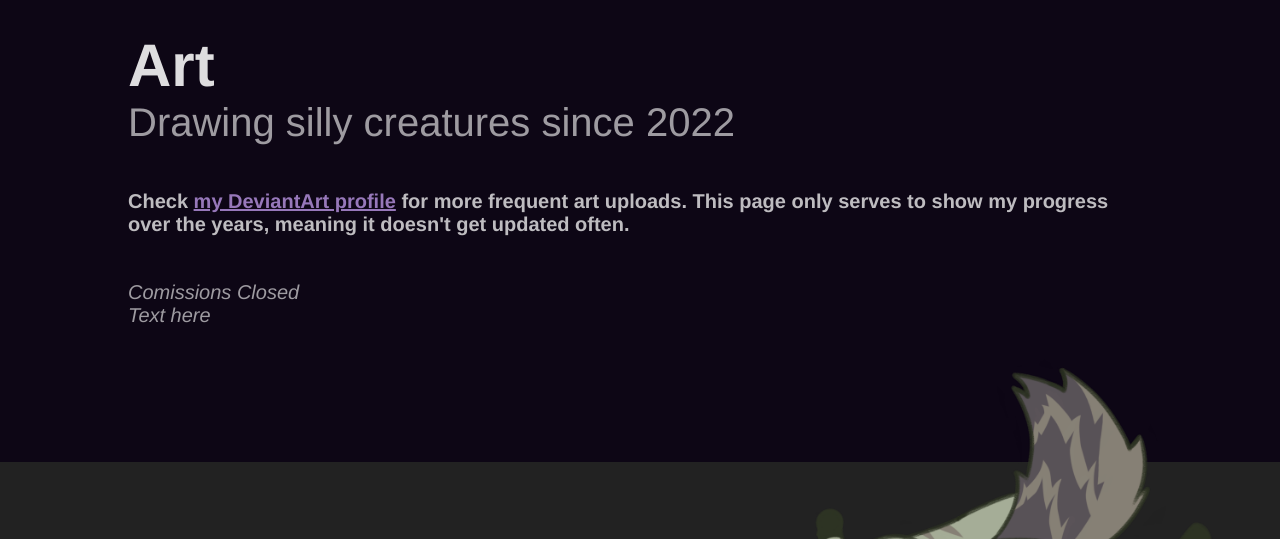
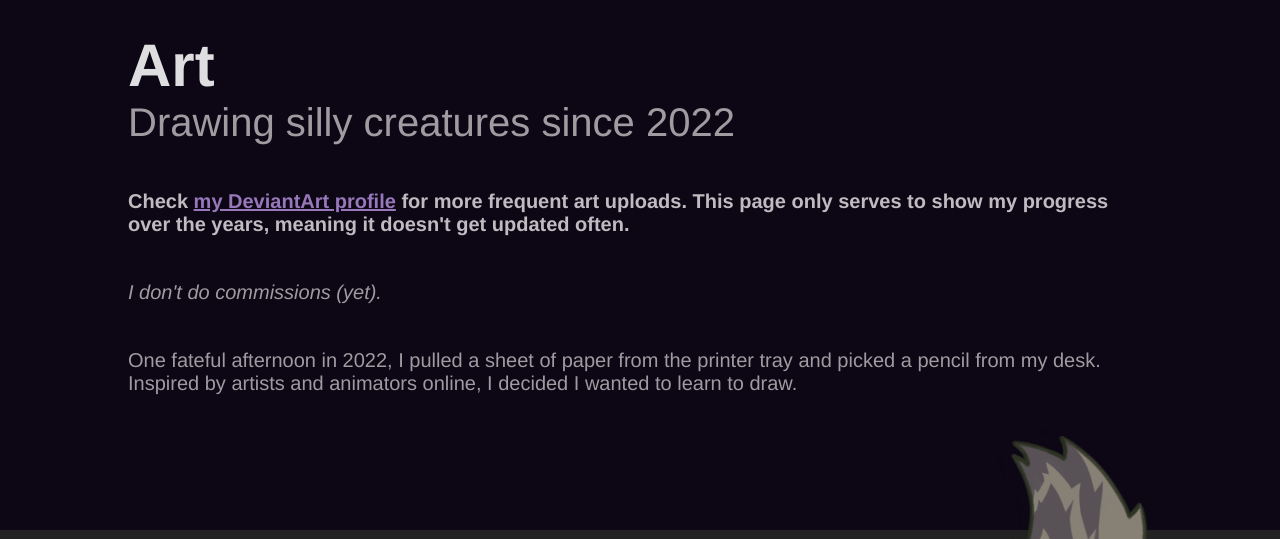
Before and after one commit to ax-x3/amethyst2, a plain HTML site: page art.html in a window 1280 px wide. Shown: the part 84-623 px from the top of the page. Drawn offline with Linux system fonts and the light colour scheme.

Commit message:
new intro paragraph

```diff
--- a/art.html
+++ b/art.html
@@ -40,8 +40,9 @@
 
         <div class="paragraph bold">Check <a class="inlineLink" href="https://www.deviantart.com/am3thystx">my DeviantArt profile</a> for more frequent art uploads. This page only serves to show my progress over the years, meaning it doesn't get updated often.</div>
         <br>
-        <div class="paragraph"><i>Comissions Closed</i></div>
-        <div class="paragraph"><i>Text here</i></div>
+        <div class="paragraph"><i>I don't do commissions (yet).</i></div>
+        <br>
+        <div class="paragraph">One fateful afternoon in 2022, I pulled a sheet of paper from the printer tray and picked a pencil from my desk. Inspired by artists and animators online, I decided I wanted to learn to draw.</div>
         <br><br><br>
 
     </div>
```
